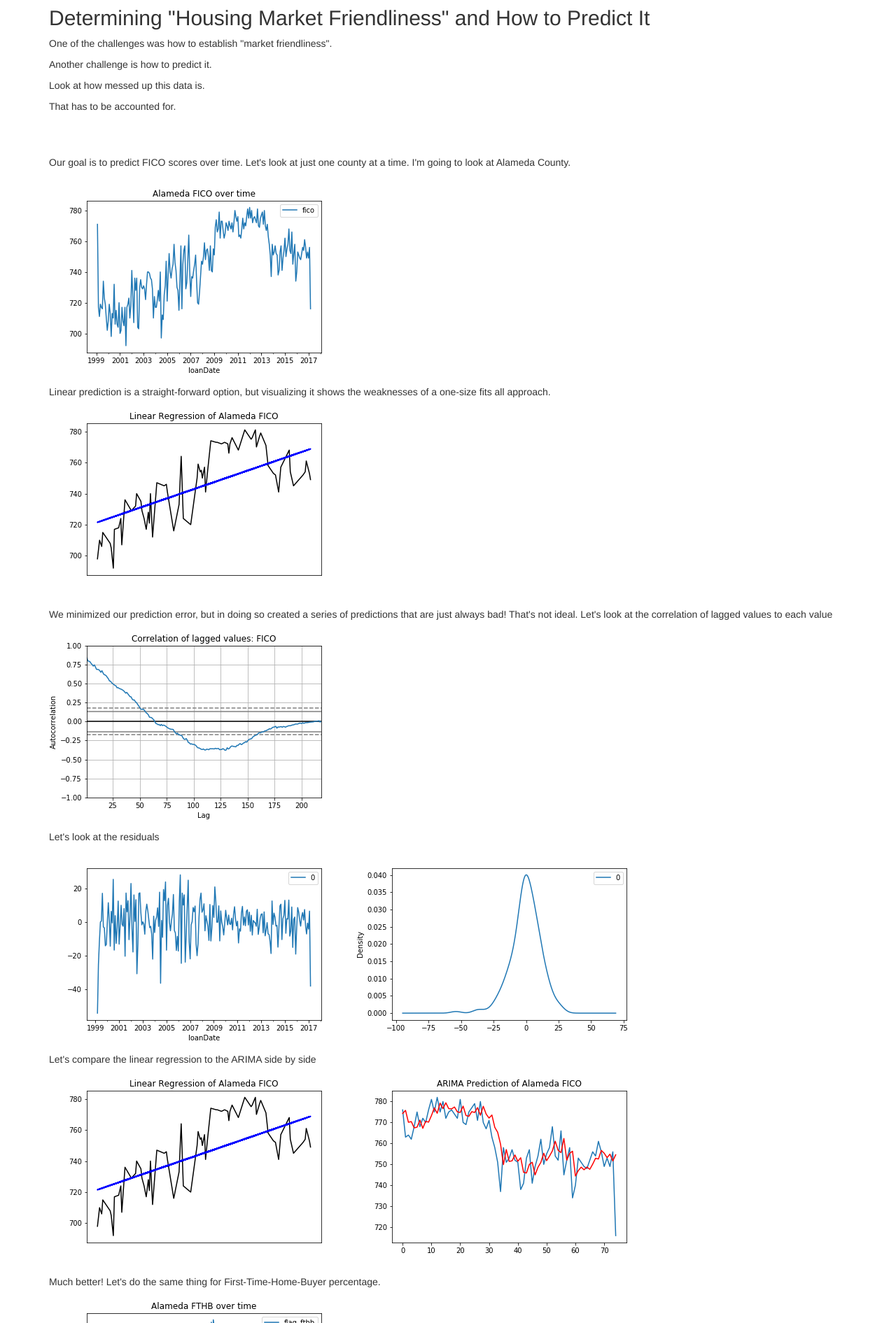
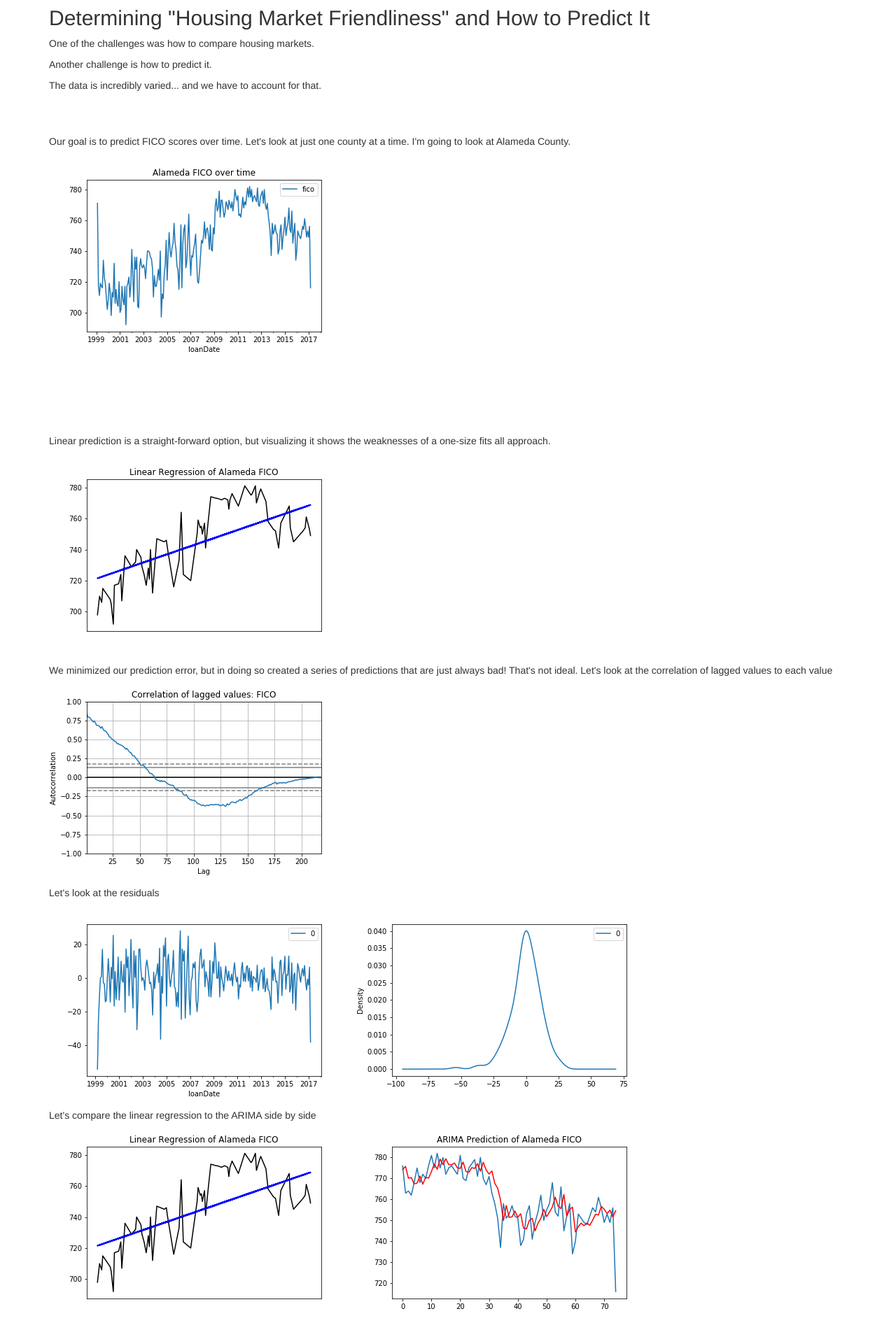
Before and after one commit to hayesjosh/marketfriendliness, a Flask app: page /method in a window 1280 px wide. Shown: the part 51-1942 px from the top of the page at 70% size. Run offline with Flask 2, Linux system fonts and the light colour scheme; parts of the project's set-up code (start-up, migrations or seed data) failed here and were passed over; some libraries are stand-ins or nearby versions.

Commit message:
changed about method page

```diff
--- a/templates/method.html
+++ b/templates/method.html
@@ -56,18 +56,26 @@
             <br></br>
           </p>
           <h2>Determining "Housing Market Friendliness" and How to Predict It</h2>
-          <p> One of the challenges was how to establish "market friendliness". </p>
+          <p> One of the challenges was how to compare housing markets. </p>
           <p> Another challenge is how to predict it.</p>
-          <p> Look at how messed up this data is. </p>
-         <p> That has to be accounted for.</p>
+          <p> The data is incredibly varied... and we have to account for that.  </p>
+
          <p></p>
          <br> </br>
-         <!-- <p><img src="{{url_for('static', filename='JoshPicS.jpg')}}"/></p> -->
          <p></p>
          <p>
 
            Our goal is to predict FICO scores over time. Let's look at just one county at a time. I'm going to look at Alameda County.
            <p><img src="{{url_for('static', filename='fico_over_time_alameda.png')}}"/></p>
+           <p></p>
+           <br> </br>
+           <p></p>
+           <p>
+             <p></p>
+             <br> </br>
+             <p></p>
+             <p>
+
            Linear prediction is a straight-forward option, but visualizing it shows the weaknesses of a one-size fits all approach.
            <p><img src="{{url_for('static', filename='linearpred_over_time_alameda.png')}}"/></p>
            We minimized our prediction error, but in doing so created a series of predictions that are just always bad! That's not ideal.
```
